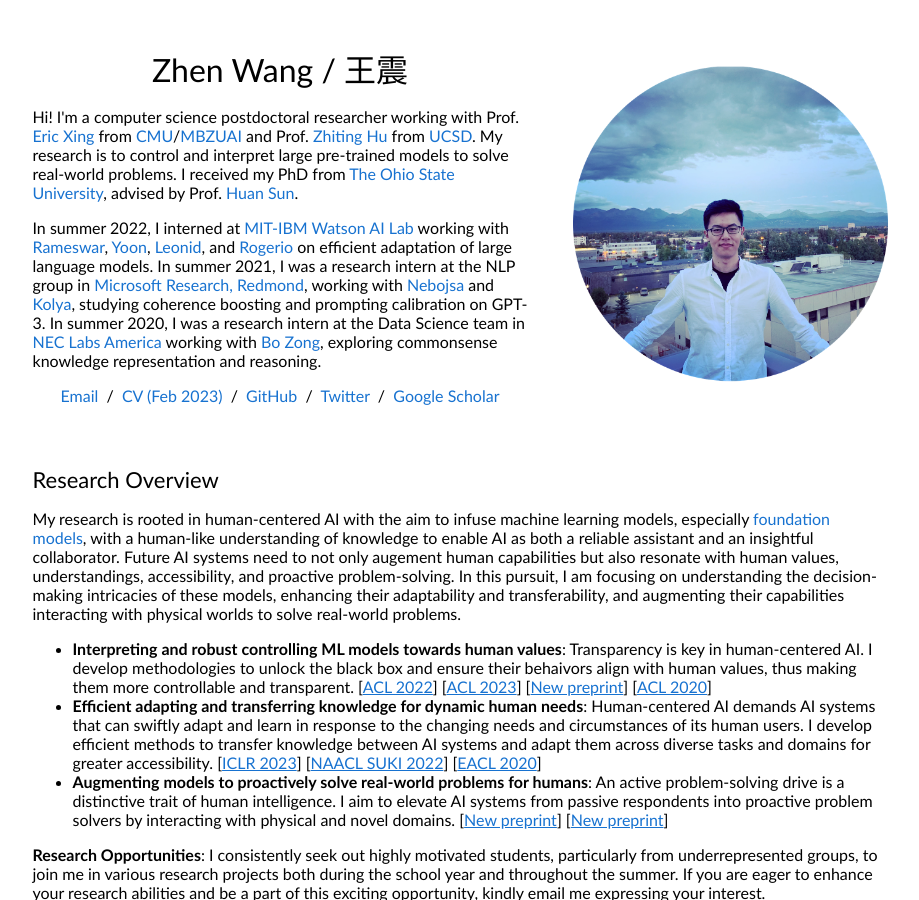
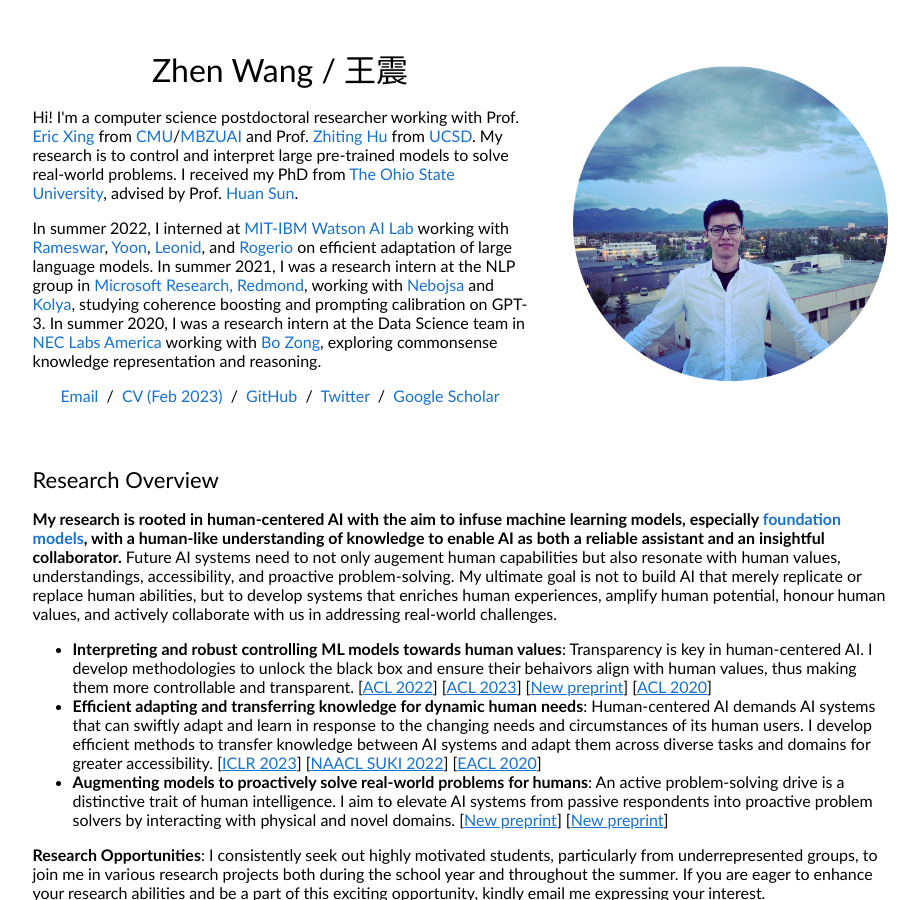
Before and after one commit to zhenwang9102/zhenwang9102.github.io, a Jekyll site: the page built from _posts/2019-06-02-venue.markdown, in a window 1280 px wide and 900 px high. Shown: the whole window, without its empty margins (180-1099 px from the left). Built offline with Jekyll 4.4.1, drawn with Linux system fonts in a browser that asks for light colours.

Commit message:
Update default.html

```diff
--- a/_layouts/default.html
+++ b/_layouts/default.html
@@ -68,7 +68,7 @@
             <td style="padding:2.5%;width:100%;vertical-align:middle">
               <h2>Research Overview</h2>
               <p>
-                My research is rooted in human-centered AI with the aim to infuse machine learning models, especially <a href="https://en.wikipedia.org/wiki/Foundation_models">foundation models</a>, with a human-like understanding of knowledge to enable AI as both a reliable assistant and an insightful collaborator. Future AI systems need to not only augement human capabilities but also resonate with human values, understandings, accessibility, and proactive problem-solving. In this pursuit, I am focusing on understanding the decision-making intricacies of these models, enhancing their adaptability and transferability, and augmenting their capabilities interacting with physical worlds to solve real-world problems.
+                <b>My research is rooted in human-centered AI with the aim to infuse machine learning models, especially <a href="https://en.wikipedia.org/wiki/Foundation_models">foundation models</a>, with a human-like understanding of knowledge to enable AI as both a reliable assistant and an insightful collaborator.</b> Future AI systems need to not only augement human capabilities but also resonate with human values, understandings, accessibility, and proactive problem-solving. My ultimate goal is not to build AI that merely replicate or replace human abilities, but to develop systems that enriches human experiences, amplify human potential, honour human values, and actively collaborate with us in addressing real-world challenges.
               </p>
               <ul>
                 <li>
```
